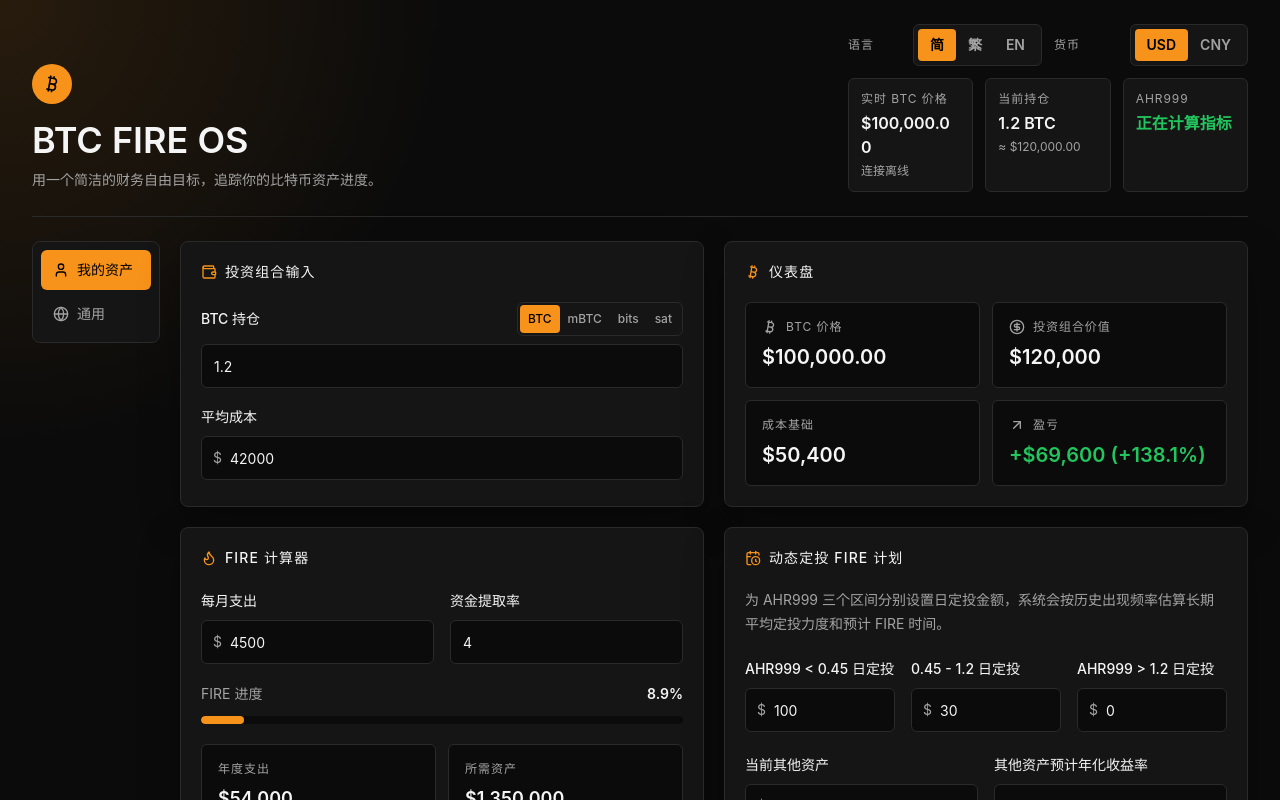
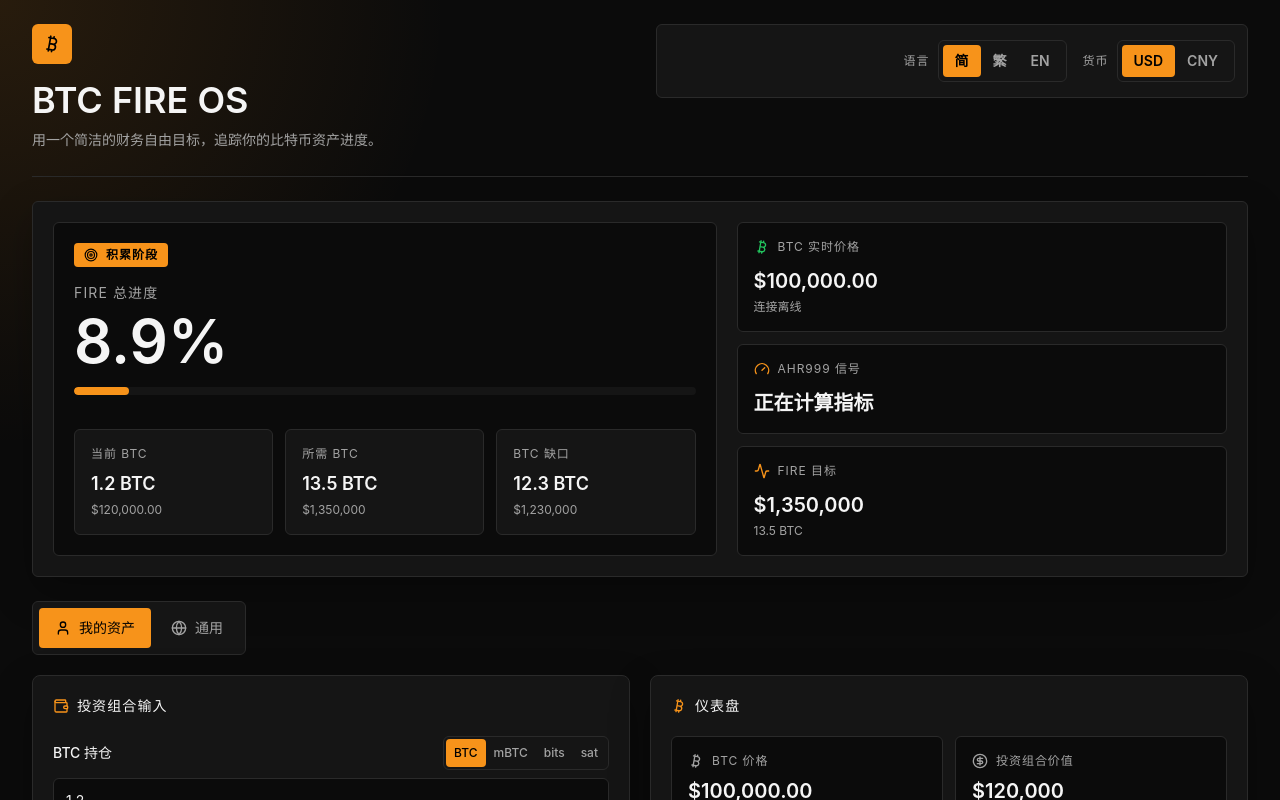
Before and after one commit to SayangChun/BTC_FIRE_OS, a Next.js app: page / in a window 1280 px wide. Shown: the top 800 px of the page. Built offline with nearby package versions, Linux system fonts and the light colour scheme; no server answers.

Commit message:
refactor: replace header metrics with FireCommandSummary dashboard

```diff
--- a/app/page.tsx
+++ b/app/page.tsx
@@ -1,7 +1,7 @@
 "use client";
 
-import { useMemo } from "react";
-import { Bitcoin, User, Globe } from "lucide-react";
+import { useMemo, type ReactNode } from "react";
+import { Activity, Bitcoin, Gauge, Globe, Target, User } from "lucide-react";
 
 import { BtcPriceChart } from "@/components/accumulation-chart";
 import { Ahr999Card } from "@/components/ahr999-card";
@@ -21,6 +21,7 @@
   convertCurrency,
   formatBtc,
   formatCurrency,
+  formatPercentage,
 } from "@/lib/calculations";
 import { projectDcaFire } from "@/lib/dca-fire";
 import {
@@ -40,7 +41,7 @@
 import { useAhr999Frequency } from "@/hooks/use-ahr999-frequency";
 import { useBtcPriceHistory } from "@/hooks/use-btc-price-history";
 import { usePersistentState } from "@/hooks/use-persistent-state";
-import type { Ahr999Recommendation, BtcUnit, Currency, DcaPlanInput, OtherAssetsInput } from "@/lib/types";
+import type { Ahr999Recommendation, BtcUnit, Currency, DcaPlanInput, FireResult, OtherAssetsInput } from "@/lib/types";
 import { useExchangeRate } from "@/hooks/use-exchange-rate";
 
 export default function Home() {
@@ -153,6 +154,7 @@
       futureFireProjection,
       firstFireYear: findFirstFireYear(futureFireProjection),
       dcaFireProjection,
+      btcGap: Math.max(fireResult.requiredBtc - btcHoldings, 0),
     };
   }, [
     averageCostBasis,
@@ -169,9 +171,9 @@
     <>
     <main className="min-h-screen px-4 py-6 sm:px-6 lg:px-8">
       <div className="mx-auto flex w-full max-w-7xl flex-col gap-6">
-        <header className="grid gap-5 border-b border-border pb-6 lg:grid-cols-[1fr_25rem] lg:items-end">
+        <header className="grid gap-5 border-b border-border pb-6 lg:grid-cols-[1fr_auto] lg:items-start">
           <div className="max-w-3xl">
-            <div className="mb-4 inline-flex h-10 w-10 items-center justify-center rounded-full bg-bitcoin text-black">
+            <div className="mb-4 inline-flex h-10 w-10 items-center justify-center rounded-md bg-bitcoin text-black">
               <Bitcoin className="h-5 w-5" aria-hidden="true" />
             </div>
             <h1 className="text-3xl font-semibold tracking-normal text-foreground sm:text-4xl">
@@ -182,16 +184,15 @@
             </p>
           </div>
 
-          <div className="space-y-3">
-            <div className="flex gap-3">
-              <div className="flex-1">
+          <div className="flex flex-col gap-3 rounded-md border border-border bg-surface p-3 lg:min-w-[37rem]">
+            <div className="flex flex-wrap items-center justify-between gap-3">
+              <div className="min-h-12 flex-1" aria-hidden="true" />
+              <div className="flex flex-wrap items-center gap-4">
                 <LanguageSelector
                   activeLanguage={language}
                   label={t.app.language}
                   onLanguageChange={setLanguage}
                 />
-              </div>
-              <div className="flex-1">
                 <CurrencySelector
                   activeCurrency={currency}
                   label={t.app.currency}
@@ -199,29 +200,35 @@
                 />
               </div>
             </div>
-            <div className="grid grid-cols-3 gap-3">
-              <HeaderMetric
-                label={t.app.liveBtcPrice}
-                subvalue={formatPriceStatus(btcPrice.status, btcPrice.lastUpdated, t.app, language)}
-                tone={btcPrice.status === "live" ? "positive" : "default"}
-                value={formatCurrency(btcPrice.price, 2)}
-              />
-              <HeaderMetric
-                label={t.app.currentStack}
-                value={formatBtc(btcHoldings, btcUnit)}
-                subvalue={`≈ ${formatCurrency(btcHoldings * btcPrice.price, 2)}`}
-              />
-              <HeaderMetric
-                label={t.ahr999.subtitle}
-                value={ahr999.status === "ready" ? ahr999.value.toFixed(4) : t.ahr999.loading}
-                tone={ahr999.recommendation === "increase" ? "positive" : "default"}
-                subvalue={ahr999.status === "ready" ? getAhr999Suggestion(ahr999.recommendation, t.ahr999) : undefined}
-              />
-            </div>
           </div>
         </header>
 
-        <div className="flex flex-col gap-5 md:flex-row">
+        <FireCommandSummary
+          ahr999Label={
+            ahr999.status === "ready"
+              ? ahr999.value.toFixed(4)
+              : t.ahr999.loading
+          }
+          ahr999Suggestion={
+            ahr999.status === "ready"
+              ? getAhr999Suggestion(ahr999.recommendation, t.ahr999)
+              : undefined
+          }
+          btcGap={model.btcGap}
+          btcHoldings={btcHoldings}
+          btcPrice={btcPrice.price}
+          btcPriceStatus={formatPriceStatus(
+            btcPrice.status,
+            btcPrice.lastUpdated,
+            t.app,
+            language,
+          )}
+          btcUnit={btcUnit}
+          fireResult={model.fireResult}
+          t={t.summary}
+        />
+
+        <div className="space-y-5">
           <NavSidebar activeTab={activeTab} onTabChange={setActiveTab} t={t.nav} />
 
           {activeTab === "my" ? (
@@ -309,13 +316,155 @@
   onLanguageChange: (language: Language) => void;
 };
 
+type FireCommandSummaryProps = {
+  ahr999Label: string;
+  ahr999Suggestion?: string;
+  btcGap: number;
+  btcHoldings: number;
+  btcPrice: number;
+  btcPriceStatus: string;
+  btcUnit: BtcUnit;
+  fireResult: FireResult;
+  t: Translation["summary"];
+};
+
+function FireCommandSummary({
+  ahr999Label,
+  ahr999Suggestion,
+  btcGap,
+  btcHoldings,
+  btcPrice,
+  btcPriceStatus,
+  btcUnit,
+  fireResult,
+  t,
+}: FireCommandSummaryProps) {
+  const progress = Math.min(fireResult.fireProgress * 100, 100);
+  const isReady = fireResult.isFireReady;
+
+  return (
+    <section className="rounded-md border border-border bg-surface p-4 shadow-soft sm:p-5">
+      <div className="grid gap-5 xl:grid-cols-[1.15fr_0.85fr] xl:items-stretch">
+        <div className="flex min-h-72 flex-col justify-between rounded-md border border-border bg-background p-5">
+          <div>
+            <div className="mb-4 inline-flex items-center gap-2 rounded bg-bitcoin px-2.5 py-1 text-xs font-semibold uppercase tracking-[0.08em] text-black">
+              <Target className="h-3.5 w-3.5" aria-hidden="true" />
+              {isReady ? t.readyStatus : t.stackingStatus}
+            </div>
+            <div className="text-sm uppercase tracking-[0.08em] text-muted">
+              {t.primaryLabel}
+            </div>
+            <div className="mt-2 text-5xl font-semibold leading-none text-foreground sm:text-6xl">
+              {formatPercentage(fireResult.fireProgress)}
+            </div>
+            <div className="mt-4 h-2 overflow-hidden rounded-full bg-surface">
+              <div
+                className="h-full rounded-full bg-bitcoin"
+                style={{ width: `${progress}%` }}
+              />
+            </div>
+          </div>
+
+          <div className="mt-6 grid gap-3 sm:grid-cols-3">
+            <SummaryStat
+              label={t.currentStack}
+              value={formatBtc(btcHoldings, btcUnit)}
+              subvalue={formatCurrency(btcHoldings * btcPrice, 2)}
+            />
+            <SummaryStat
+              label={t.requiredBtc}
+              value={formatBtc(fireResult.requiredBtc)}
+              subvalue={formatCurrency(fireResult.requiredPortfolioValue)}
+            />
+            <SummaryStat
+              label={t.btcGap}
+              tone={btcGap > 0 ? "default" : "positive"}
+              value={formatBtc(btcGap)}
+              subvalue={btcGap > 0 ? formatCurrency(btcGap * btcPrice) : t.noGap}
+            />
+          </div>
+        </div>
+
+        <div className="grid gap-3 sm:grid-cols-3 xl:grid-cols-1">
+          <SignalCard
+            icon={<Bitcoin className="h-4 w-4" aria-hidden="true" />}
+            label={t.livePrice}
+            subvalue={btcPriceStatus}
+            tone="positive"
+            value={formatCurrency(btcPrice, 2)}
+          />
+          <SignalCard
+            icon={<Gauge className="h-4 w-4" aria-hidden="true" />}
+            label={t.ahr999}
+            subvalue={ahr999Suggestion}
+            value={ahr999Label}
+          />
+          <SignalCard
+            icon={<Activity className="h-4 w-4" aria-hidden="true" />}
+            label={t.fireTarget}
+            subvalue={formatBtc(fireResult.requiredBtc)}
+            value={formatCurrency(fireResult.requiredPortfolioValue)}
+          />
+        </div>
+      </div>
+    </section>
+  );
+}
+
+type SummaryStatProps = {
+  label: string;
+  value: string;
+  subvalue?: string;
+  tone?: "default" | "positive";
+};
+
+function SummaryStat({ label, value, subvalue, tone = "default" }: SummaryStatProps) {
+  return (
+    <div className="rounded-md border border-border bg-surface p-4">
+      <div className="text-xs uppercase tracking-[0.08em] text-muted">{label}</div>
+      <div
+        className={cn(
+          "mt-2 break-words text-lg font-semibold text-foreground",
+          tone === "positive" && "text-positive",
+        )}
+      >
+        {value}
+      </div>
+      {subvalue ? <div className="mt-1 text-xs text-muted">{subvalue}</div> : null}
+    </div>
+  );
+}
+
+type SignalCardProps = {
+  icon: ReactNode;
+  label: string;
+  value: string;
+  subvalue?: string;
+  tone?: "default" | "positive";
+};
+
+function SignalCard({ icon, label, value, subvalue, tone = "default" }: SignalCardProps) {
+  return (
+    <div className="rounded-md border border-border bg-background p-4">
+      <div className="mb-3 flex items-center gap-2 text-xs uppercase tracking-[0.08em] text-muted">
+        <span className={tone === "positive" ? "text-positive" : "text-bitcoin"}>
+          {icon}
+        </span>
+        {label}
+      </div>
+      <div className="break-words text-xl font-semibold text-foreground">{value}</div>
+      {subvalue ? <div className="mt-1 text-xs text-muted">{subvalue}</div> : null}
+    </div>
+  );
+}
+
 function LanguageSelector({
   activeLanguage,
   label,
   onLanguageChange,
 }: LanguageSelectorProps) {
   return (
-    <div className="flex items-center justify-between gap-1.5">
+    <div className="flex items-center gap-2">
       <span className="text-xs uppercase tracking-[0.08em] text-muted">
         {label}
       </span>
@@ -353,7 +502,7 @@
   const currencies: Currency[] = ["USD", "CNY"];
 
   return (
-    <div className="flex items-center justify-between gap-1.5">
+    <div className="flex items-center gap-2">
       <span className="text-xs uppercase tracking-[0.08em] text-muted">
         {label}
       </span>
@@ -384,30 +533,6 @@
   if (recommendation === "increase") return t.increase;
   if (recommendation === "stop") return t.stop;
   return t.normal;
-}
-
-type HeaderMetricProps = {
-  label: string;
-  value: string;
-  subvalue?: string;
-  tone?: "default" | "positive";
-};
-
-function HeaderMetric({ label, value, subvalue, tone = "default" }: HeaderMetricProps) {
-  return (
-    <div className="rounded-md border border-border bg-surface p-3">
-      <div className="text-xs uppercase tracking-[0.08em] text-muted">{label}</div>
-      <div
-        className={cn(
-          "mt-1 break-words text-base font-semibold text-foreground",
-          tone === "positive" && "text-positive",
-        )}
-      >
-        {value}
-      </div>
-      {subvalue ? <div className="mt-1 text-xs text-muted">{subvalue}</div> : null}
-    </div>
-  );
 }
 
 type AppTranslation = Translation["app"];
@@ -452,14 +577,14 @@
   ];
 
   return (
-    <nav className="flex shrink-0 flex-row gap-1 md:w-32 md:flex-col">
-      <div className="flex w-full flex-row gap-1 rounded-lg border border-border bg-surface p-1.5 md:flex-col md:p-2">
+    <nav className="flex">
+      <div className="flex w-full flex-row gap-1 rounded-md border border-border bg-surface p-1.5 sm:w-auto">
         {tabs.map((tab) => (
           <button
             key={tab.id}
             type="button"
             className={cn(
-              "flex flex-1 items-center justify-center gap-2 rounded-md px-3 py-2.5 text-sm font-medium text-muted transition-colors hover:text-foreground md:flex-none md:justify-start",
+              "flex flex-1 items-center justify-center gap-2 rounded px-4 py-2.5 text-sm font-medium text-muted transition-colors hover:text-foreground sm:flex-none",
               activeTab === tab.id && "bg-bitcoin text-black hover:text-black",
             )}
             aria-pressed={activeTab === tab.id}
--- a/lib/i18n.ts
+++ b/lib/i18n.ts
@@ -15,6 +15,18 @@
       offline: "连接离线",
       lastUpdated: "更新时间",
       currency: "货币",
+    },
+    summary: {
+      primaryLabel: "FIRE 总进度",
+      readyStatus: "已达成 FIRE",
+      stackingStatus: "积累阶段",
+      currentStack: "当前 BTC",
+      requiredBtc: "所需 BTC",
+      btcGap: "BTC 缺口",
+      noGap: "已覆盖目标",
+      livePrice: "BTC 实时价格",
+      ahr999: "AHR999 信号",
+      fireTarget: "FIRE 目标",
     },
     nav: {
       my: "我的资产",
@@ -161,6 +173,18 @@
       offline: "連線離線",
       lastUpdated: "更新時間",
       currency: "貨幣",
+    },
+    summary: {
+      primaryLabel: "FIRE 總進度",
+      readyStatus: "已達成 FIRE",
+      stackingStatus: "累積階段",
+      currentStack: "目前 BTC",
+      requiredBtc: "所需 BTC",
+      btcGap: "BTC 缺口",
+      noGap: "已覆蓋目標",
+      livePrice: "BTC 即時價格",
+      ahr999: "AHR999 訊號",
+      fireTarget: "FIRE 目標",
     },
     nav: {
       my: "我的資產",
@@ -309,6 +333,18 @@
       lastUpdated: "Updated",
       currency: "Currency",
     },
+    summary: {
+      primaryLabel: "FIRE progress",
+      readyStatus: "FIRE ready",
+      stackingStatus: "Stacking phase",
+      currentStack: "Current BTC",
+      requiredBtc: "Required BTC",
+      btcGap: "BTC gap",
+      noGap: "Target covered",
+      livePrice: "Live BTC price",
+      ahr999: "AHR999 signal",
+      fireTarget: "FIRE target",
+    },
     nav: {
       my: "My Assets",
       general: "General",
```
